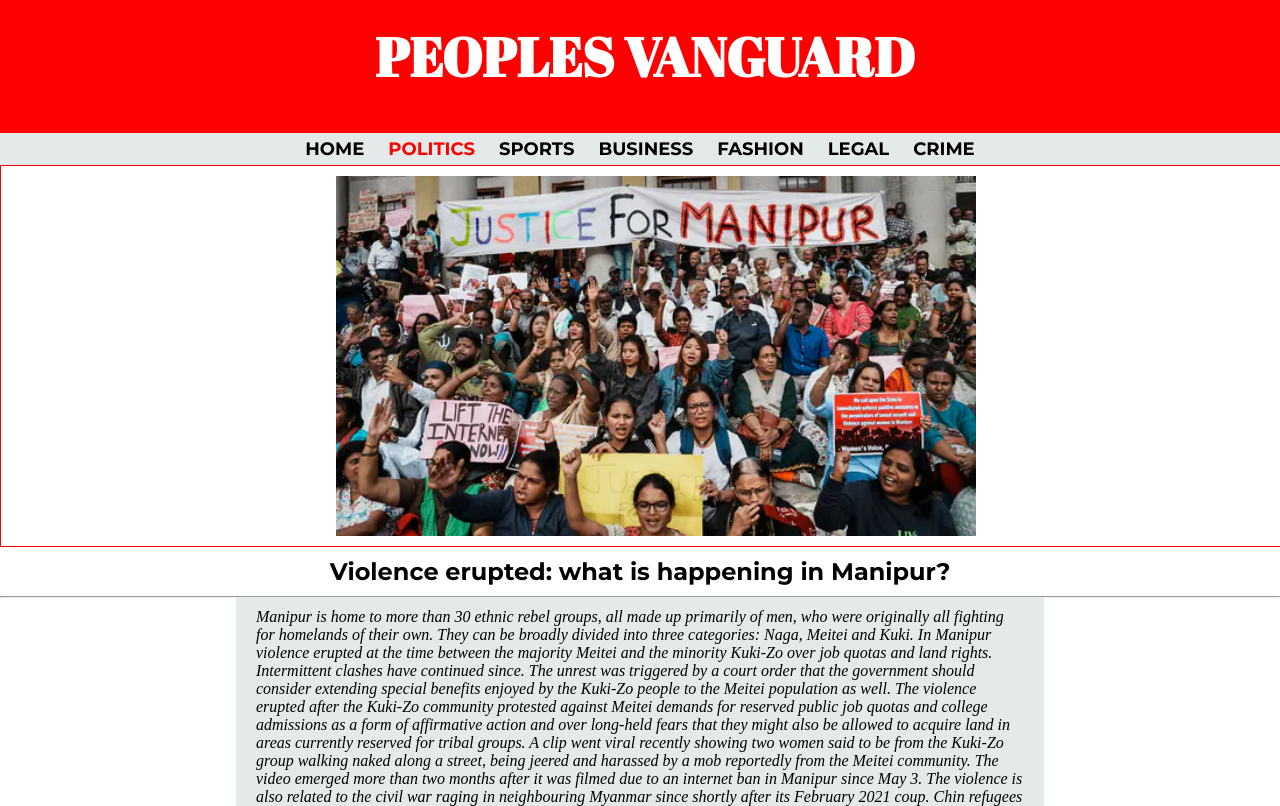
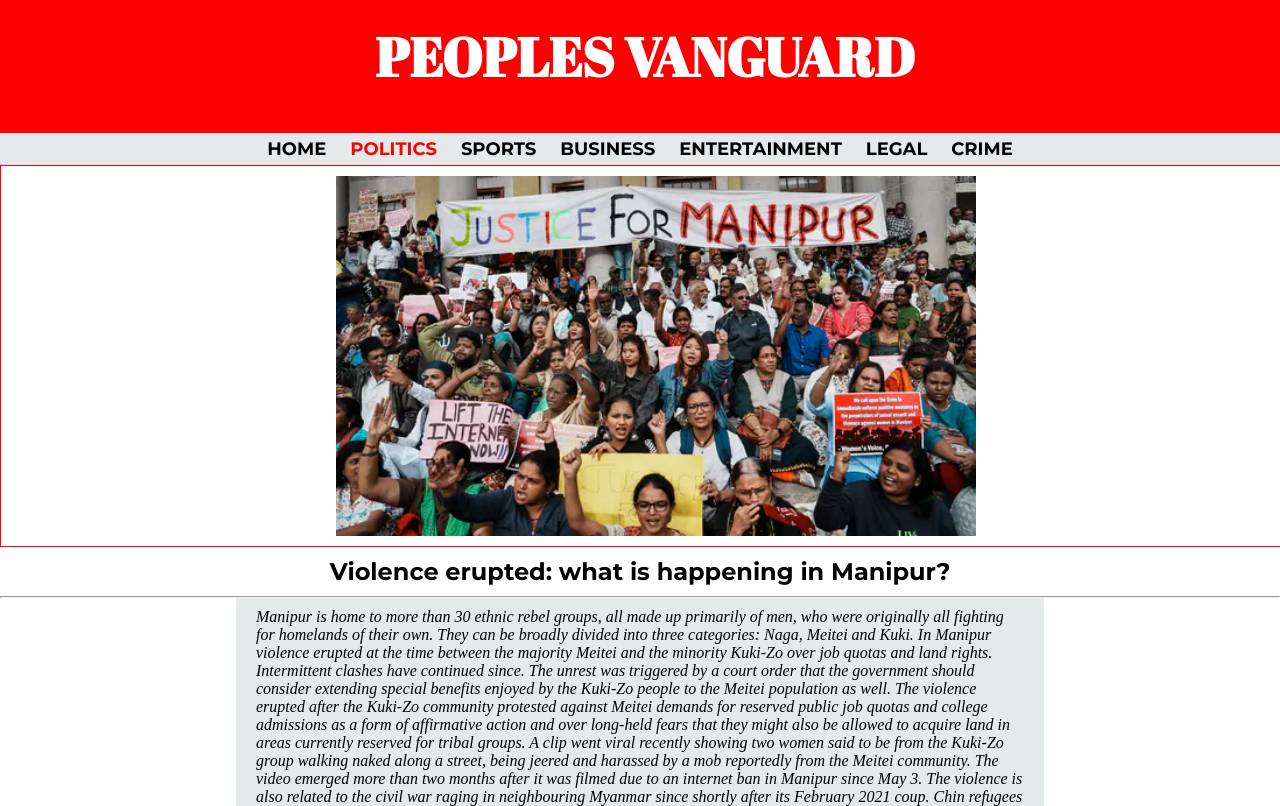
Before and after one commit to saik12345/onlineJourno, a plain HTML site: page politics.html in a window 1280 px wide. Shown: the top 806 px of the page. Drawn offline with Linux system fonts and the light colour scheme.

Commit message:
Update politics.html

```diff
--- a/politics.html
+++ b/politics.html
@@ -17,7 +17,7 @@
             <!-- <li>LOCAL NEWS</li> -->
             <li><a href="business.html">BUSINESS</a></li>
             <!-- <li>PEOPLES OPINION</li> feature on issue of your choice SN 10 -->
-            <li><a href="fashion.html">FASHION</a></li>
+            <li><a href="fashion.html">ENTERTAINMENT</a></li>
             <li><a href="legal.html">LEGAL</a></li>
             <li><a href="crime.html">CRIME</a></li>
         </ul>
```
